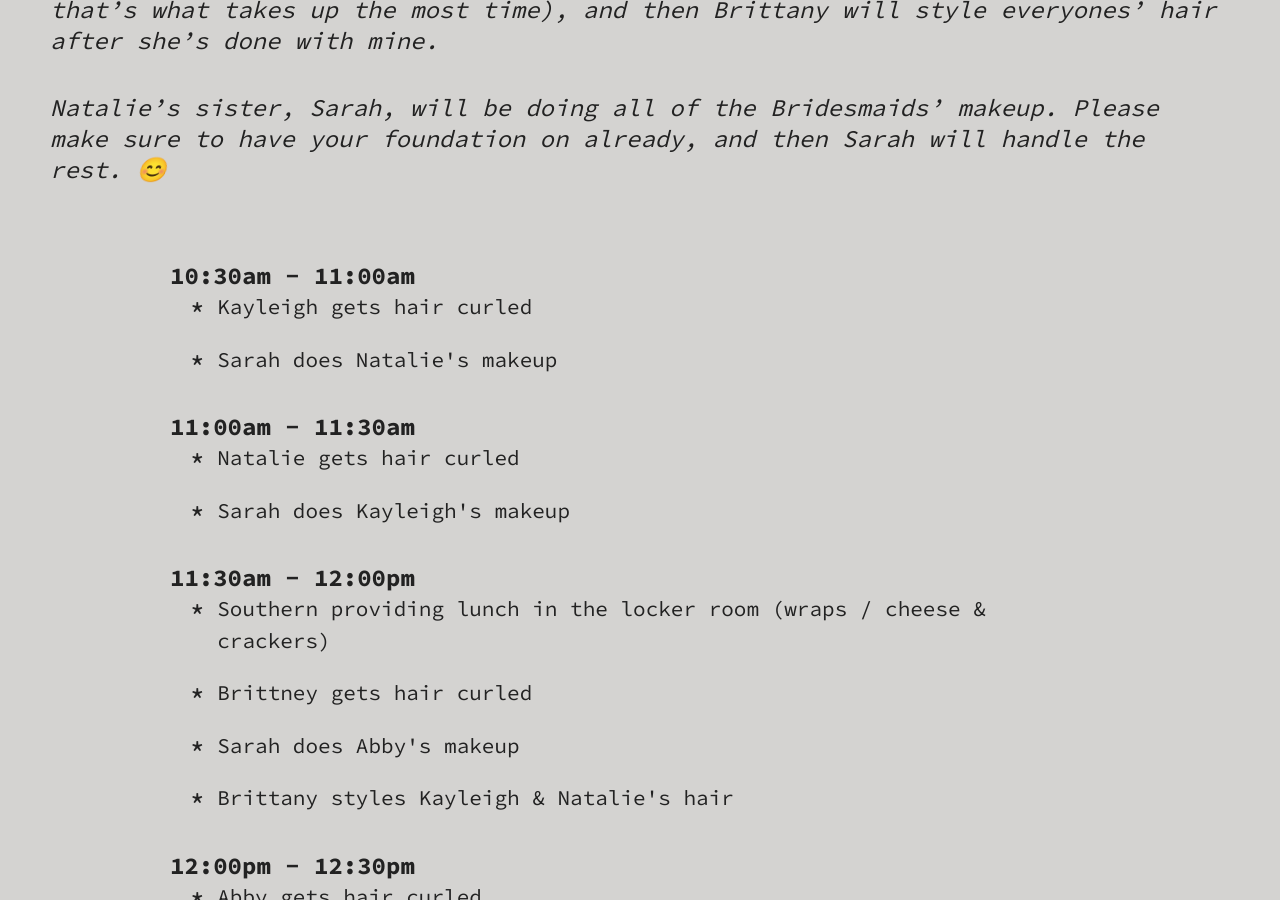
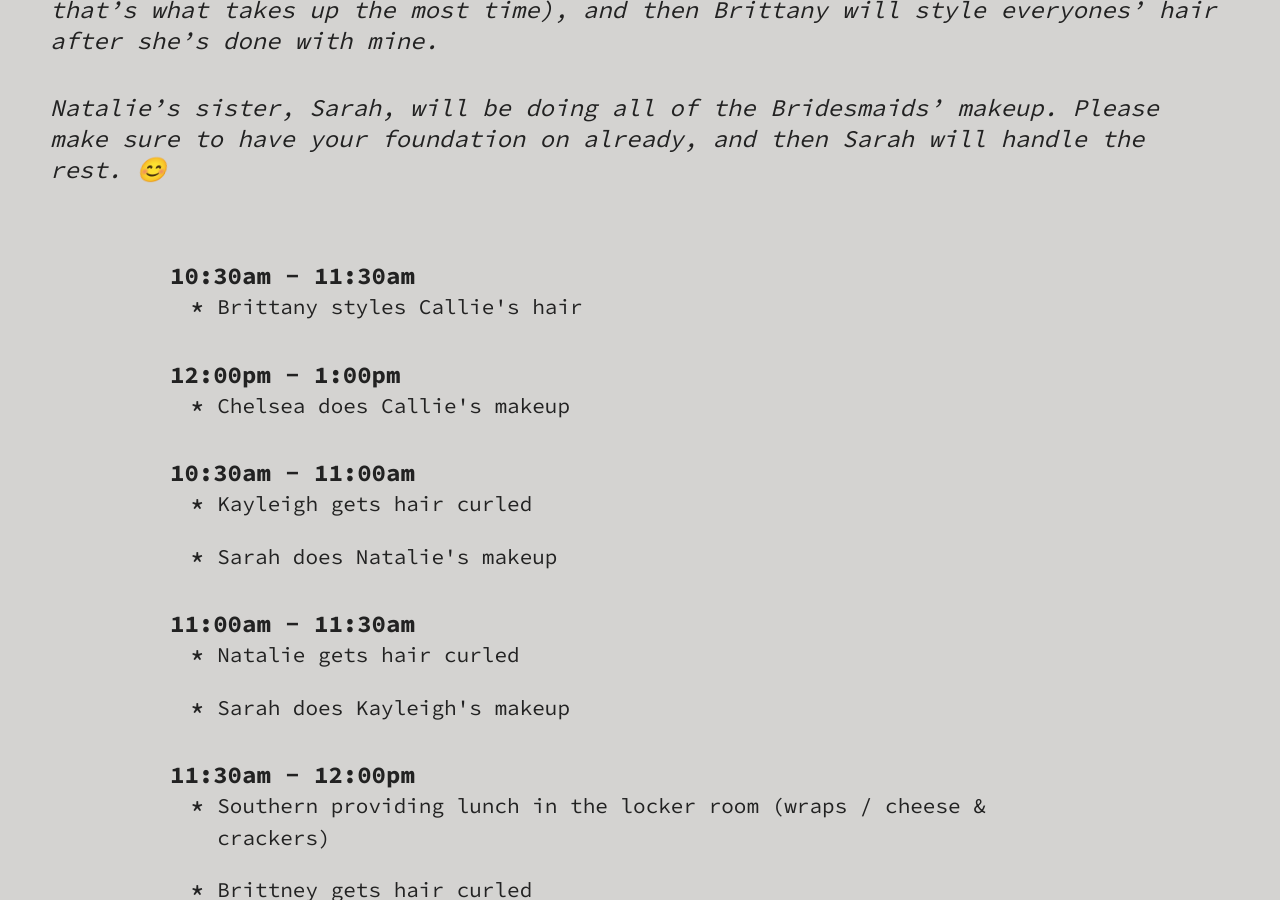
Before and after one commit to grantstandridge/grantstandridge.github.io, a Jekyll site: the page built from _buckets/hair-slash-makeup-itinerary.markdown, in a window 1280 px wide and 900 px high, scrolled down 363 px. Built offline with Jekyll 4.4.1, drawn with Linux system fonts in a browser that asks for light colours.

Commit message:
Updated Hair Slash Makeup Itinerary

```diff
--- a/_buckets/hair-slash-makeup-itinerary.markdown
+++ b/_buckets/hair-slash-makeup-itinerary.markdown
@@ -2,6 +2,12 @@
 title: Hair / Makeup Itinerary
 date: 2018-04-15 19:19:00 -05:00
 Schedule:
+- Parent: 10:30am - 11:30am
+  Children:
+  - Brittany styles Callie's hair
+- Parent: 12:00pm - 1:00pm
+  Children:
+  - Chelsea does Callie's makeup
 - Parent: 10:30am - 11:00am
   Children:
   - Kayleigh gets hair curled
```
